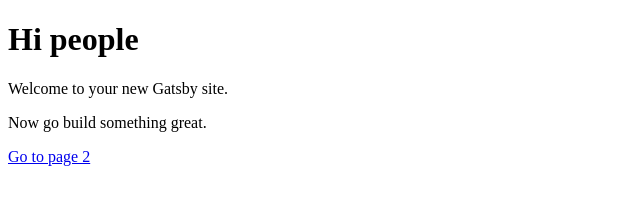
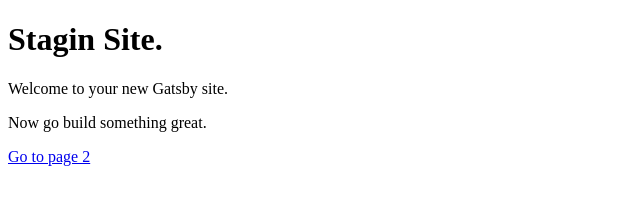
Before and after one commit to hvdrew/old-portfolio-site, a Gatsby site: page / in a window 1280 px wide. Shown: the whole page, without its empty margins (0-640 px from the left). Built offline with nearby package versions, Linux system fonts and the light colour scheme; Gatsby itself is replaced by a stand-in of ours.

```diff
--- a/src/pages/index.js
+++ b/src/pages/index.js
@@ -3,7 +3,7 @@ import Link from 'gatsby-link'
 
 const IndexPage = () => (
   <div>
-    <h1>Hi people</h1>
+    <h1>Stagin Site.</h1>
     <p>Welcome to your new Gatsby site.</p>
     <p>Now go build something great.</p>
     <Link to="/page-2/">Go to page 2</Link>
```
Also changed, not shown: src/pages/page-2.js (line endings or trailing spaces).
